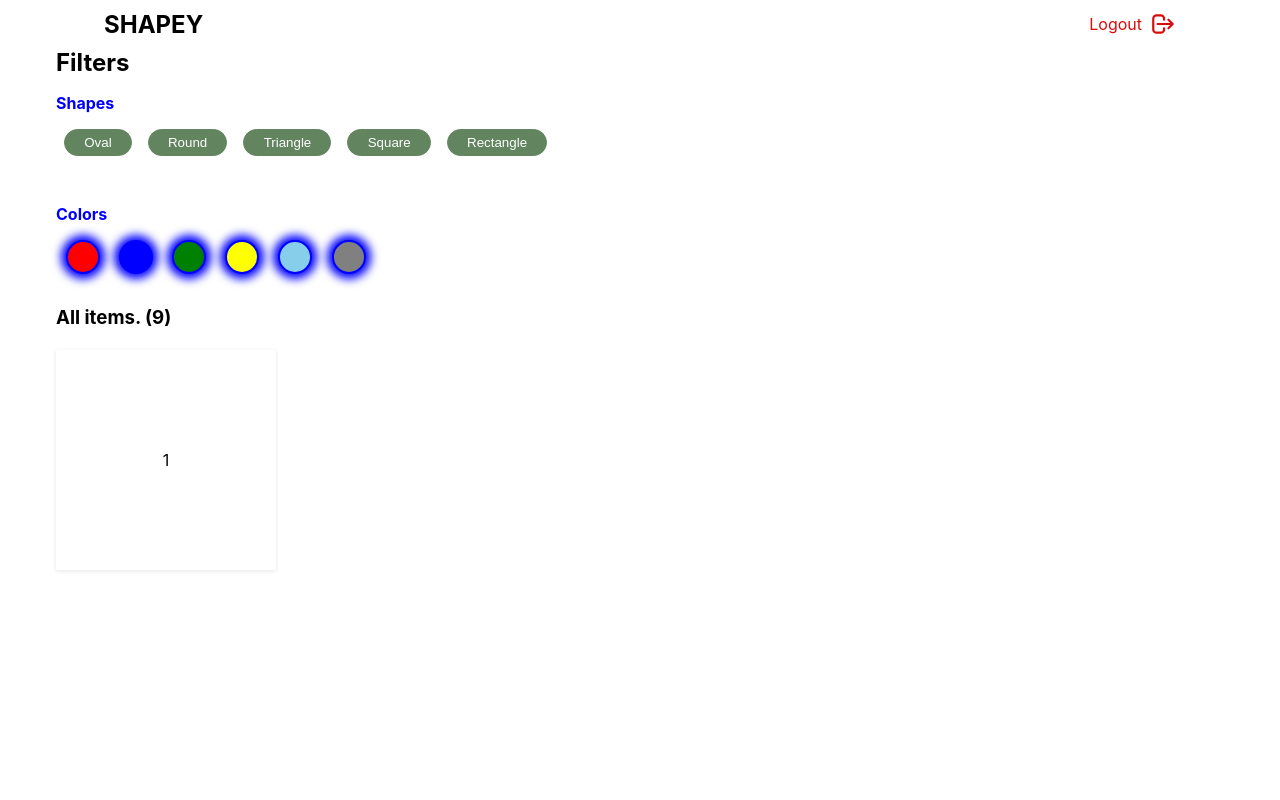
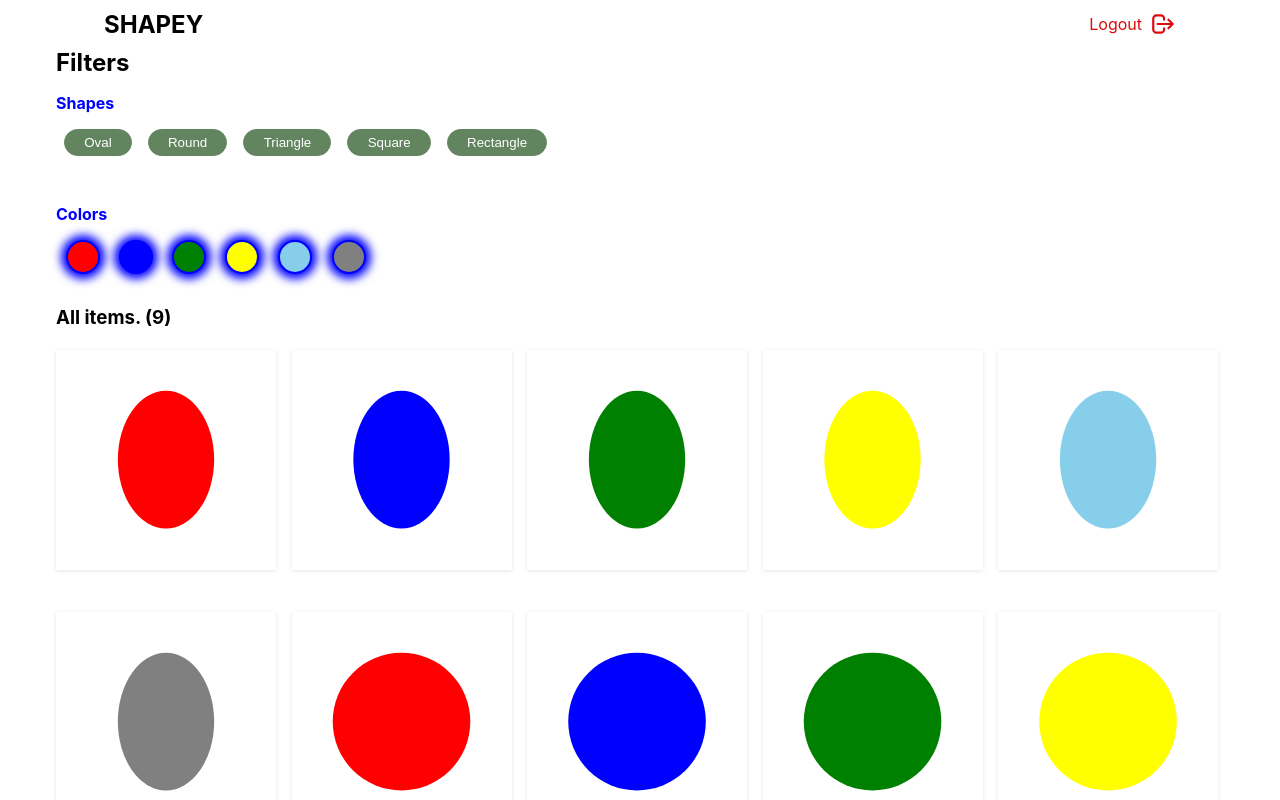
Before and after one commit to kokoforbes/shapey, a React (Create React App) app: page / in a window 1280 px wide. Both pictures are taken after a click on the button "Login". Shown: the top 800 px of the page. Built offline with nearby package versions, Linux system fonts and the light colour scheme.

Commit message:
implemented View page

```diff
--- a/src/components/Filters/Filters.scss
+++ b/src/components/Filters/Filters.scss
@@ -16,12 +16,6 @@
       border: #62845F 1px solid;
       color: white;
     }
-
-    &:hover {
-        	background: #62845F;
-        	border: #62845F 1px solid;
-        	color: white;
-        }
   }
 }
 
--- a/src/components/View/View.module.scss
+++ b/src/components/View/View.scss
@@ -16,6 +16,11 @@
     display: flex;
     justify-content: center;
     align-items: center;
+
+    .object {
+      height: 100%;
+      width: 100%;
+    }
   }
 }
 
--- a/src/components/View/View.tsx
+++ b/src/components/View/View.tsx
@@ -1,5 +1,5 @@
 import React from 'react'
-import styles from './View.module.scss'
+import './View.scss'
 import { connect } from 'react-redux';
 import { ColorInterface, ShapeInterface } from '../../data';
 import useItemLabel from '../../utils/title';
@@ -17,20 +17,16 @@ const View = (props: FiltersProps) => {
   const title = useItemLabel(colors, shapes);
 
   return (
-    <div className={styles.view}>
+    <div className='view'>
       <h3>{title} items. (9)</h3>
 
-      <div className={styles.cards}>
-        <div className={styles.card}>
-          <div className={styles.object}>1</div>
-        </div>
-
+      <div className='cards'>
         {shapes.map((shapeObject) =>
           shapeObject.selected
             ? colors.map((colorObject) =>
                 colorObject.selected ? (
-                  <div key={`${shapeObject.shape} ${colorObject.color}`}>
-                    <div className={`${shapeObject.shape} ${colorObject.color} item`} />
+                  <div key={`${shapeObject.shape} ${colorObject.color}`} className='card'>
+                    <div className={`${shapeObject.shape} ${colorObject.color} object`} />
                   </div>
                 ) : null,
               )
```
